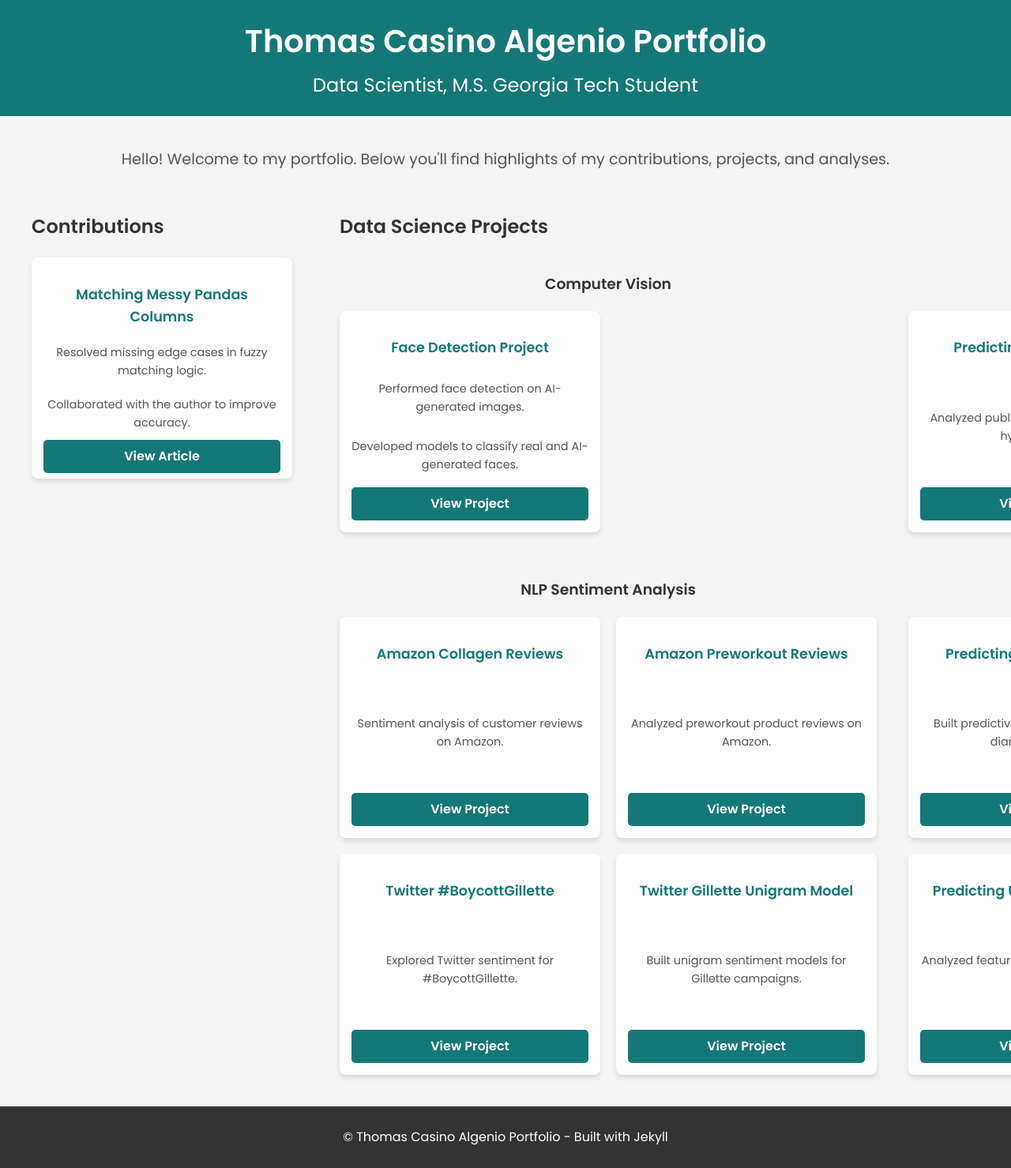
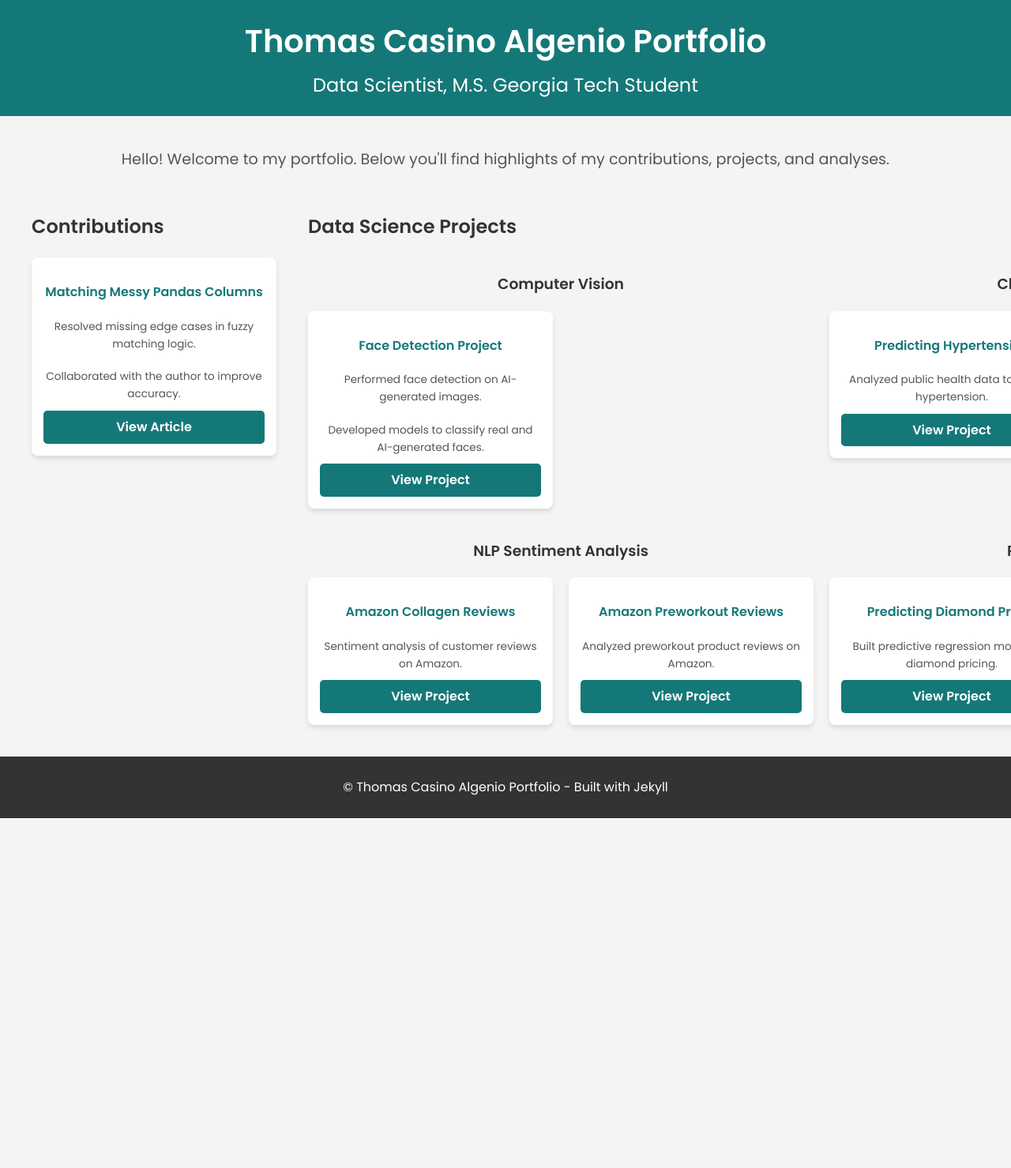
Before and after one commit to thomasalgenio/Thomas_Portfolio, a Jekyll site: the page built from README.md, in a window 1280 px wide. Shown: the whole page at 79% size. Built offline with Jekyll 4.4.1, drawn with Linux system fonts in a browser that asks for light colours; our own code applies the rules of GitHub Pages for plain Markdown files; after the commit the page ends 1036 px from its top, so only the background shows below that.

Commit message:
Update default.html

```diff
--- a/_layouts/default.html
+++ b/_layouts/default.html
@@ -14,6 +14,7 @@
         background-color: #f4f4f4;
         color: #333;
         line-height: 1.6;
+        overflow-x: hidden;
       }
 
       header {
@@ -53,8 +54,9 @@
       .grid-2-columns {
         display: grid;
         grid-template-columns: 1fr 1fr;
-        gap: 40px;
+        gap: 20px;
         justify-items: center;
+        align-items: start;
       }
 
       .projects {
@@ -65,8 +67,7 @@
       }
 
       .project-card {
-        width: 300px;
-        height: 250px;
+        width: 280px;
         background: white;
         border-radius: 8px;
         box-shadow: 0 4px 6px rgba(0, 0, 0, 0.1);
@@ -83,13 +84,13 @@
       }
 
       .project-card h3 {
-        font-size: 1.1rem;
+        font-size: 1rem;
         margin-bottom: 10px;
         color: #157878;
       }
 
       .project-card p {
-        font-size: 0.9rem;
+        font-size: 0.85rem;
         color: #555;
         margin: 10px 0;
       }
@@ -125,7 +126,10 @@
       }
 
       @media (max-width: 768px) {
-        .grid-2-columns, .projects {
+        .grid-2-columns {
+          grid-template-columns: 1fr;
+        }
+        .projects {
           grid-template-columns: 1fr;
         }
       }
@@ -208,16 +212,6 @@
                   <p>Analyzed preworkout product reviews on Amazon.</p>
                   <a href="https://github.com/thomasalgenio/Sample_Projects/tree/main/NLP_Sentiment_Analysis_Amazon" class="btn">View Project</a>
                 </div>
-                <div class="project-card">
-                  <h3>Twitter #BoycottGillette</h3>
-                  <p>Explored Twitter sentiment for #BoycottGillette.</p>
-                  <a href="https://github.com/thomasalgenio/Sample_Projects/tree/main/NLP_Sentiment_Analysis_Gillette" class="btn">View Project</a>
-                </div>
-                <div class="project-card">
-                  <h3>Twitter Gillette Unigram Model</h3>
-                  <p>Built unigram sentiment models for Gillette campaigns.</p>
-                  <a href="https://github.com/thomasalgenio/Sample_Projects/tree/main/NLP_Sentiment_Analysis_Gillette" class="btn">View Project</a>
-                </div>
               </div>
             </div>
 
@@ -235,11 +229,6 @@
                   <p>Built models to predict real estate prices accurately.</p>
                   <a href="https://github.com/thomasalgenio/Sample_Projects/tree/main/Real_Estate_Prices_Prediction" class="btn">View Project</a>
                 </div>
-                <div class="project-card">
-                  <h3>Predicting Used Vehicle Prices</h3>
-                  <p>Analyzed features to predict used vehicle prices.</p>
-                  <a href="https://github.com/thomasalgenio/Sample_Projects/tree/main/Used_Vehicles_Prediction" class="btn">View Project</a>
-                </div>
               </div>
             </div>
           </div>
```
